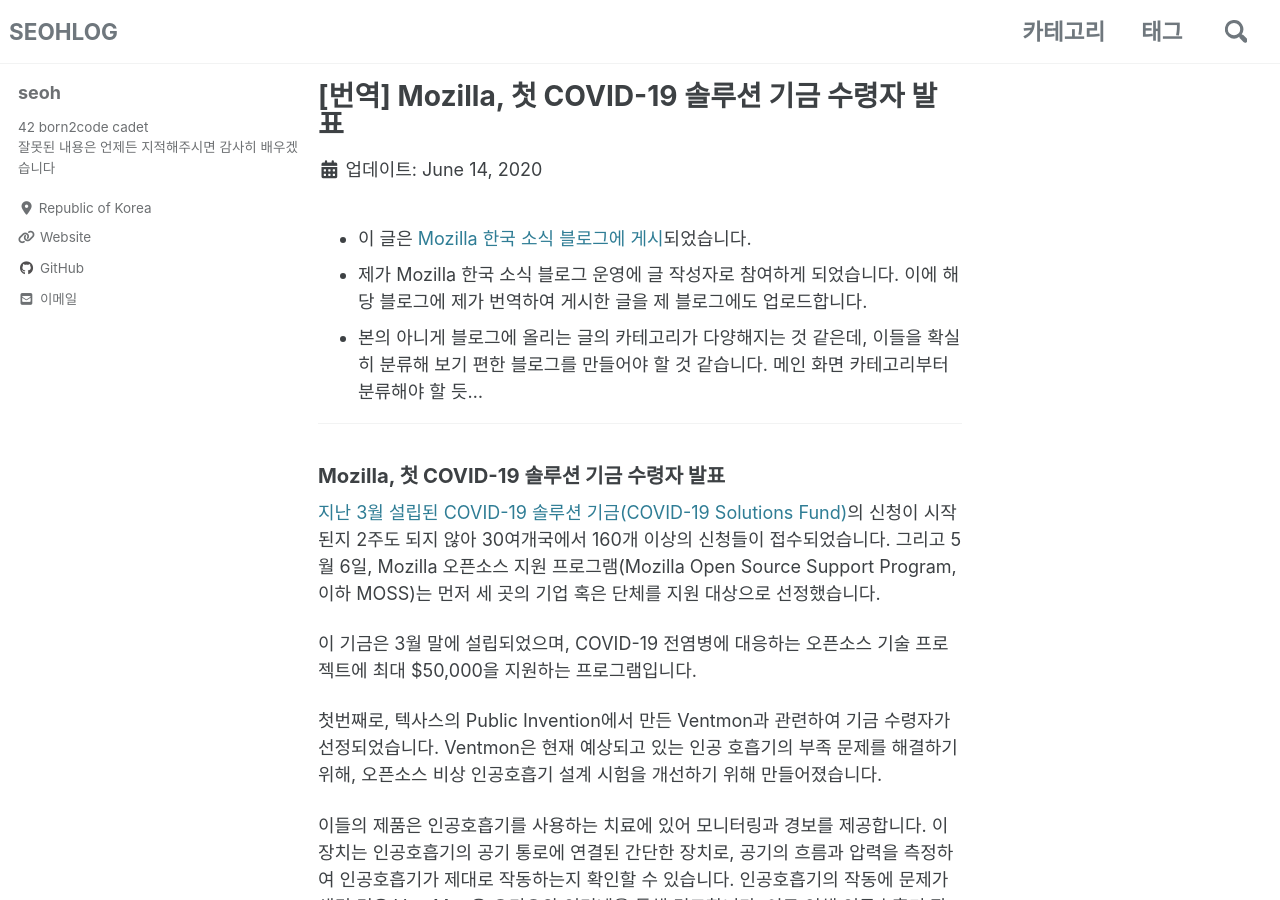
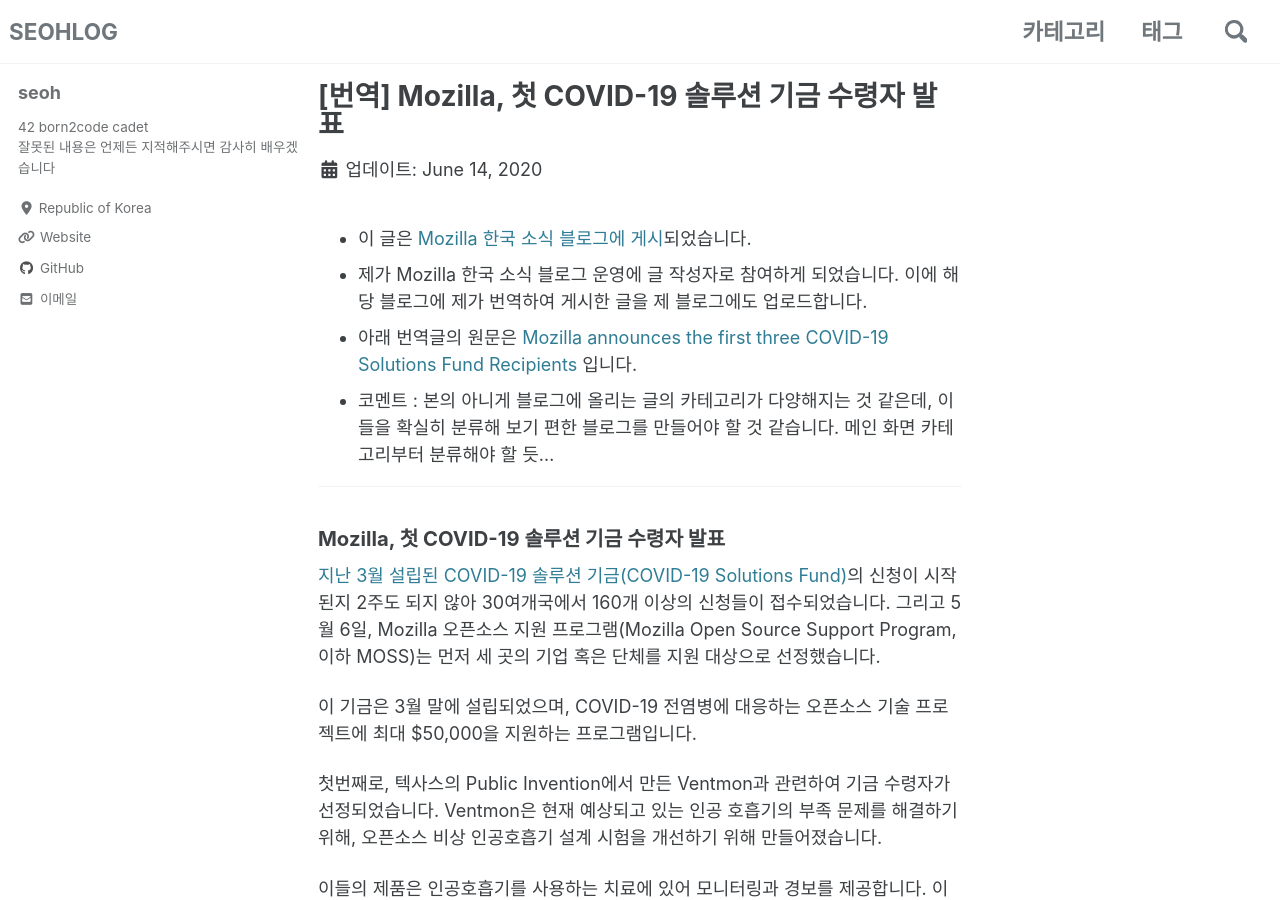
Before and after one commit to ohseyong/ohseyong.github.io, a Jekyll site: the page built from _posts/2020-06-15-Mozilla-covid-news.md, in a window 1280 px wide and 900 px high. Built offline with Jekyll 4.4.1, drawn with Linux system fonts in a browser that asks for light colours; cached includes are drawn as plain includes; nearby versions of some CDN libraries; comment, search, counter and statistics services are not loaded; some of the changed text lies outside the part shown.

Commit message:
Update 2020-06-15-Mozilla-covid-news.md

```diff
--- a/_posts/2020-06-15-Mozilla-covid-news.md
+++ b/_posts/2020-06-15-Mozilla-covid-news.md
@@ -10,7 +10,8 @@
 ---
   * 이 글은 <a href="http://www.mozilla.or.kr/community/blog/1611">Mozilla 한국 소식 블로그에 게시</a>되었습니다.
   * 제가 Mozilla 한국 소식 블로그 운영에 글 작성자로 참여하게 되었습니다. 이에 해당 블로그에 제가 번역하여 게시한 글을 제 블로그에도 업로드합니다.
-  * 본의 아니게 블로그에 올리는 글의 카테고리가 다양해지는 것 같은데, 이들을 확실히 분류해 보기 편한 블로그를 만들어야 할 것 같습니다. 메인 화면 카테고리부터 분류해야 할 듯...
+  * 아래 번역글의 원문은 <a href="https://blog.mozilla.org/blog/2020/05/06/mozilla-announces-the-first-three-covid-19-solutions-fund-awardees/" target="_blank" rel="noreferrer noopener">Mozilla announces the first three COVID-19 Solutions Fund Recipients</a> 입니다.
+  * 코멘트 : 본의 아니게 블로그에 올리는 글의 카테고리가 다양해지는 것 같은데, 이들을 확실히 분류해 보기 편한 블로그를 만들어야 할 것 같습니다. 메인 화면 카테고리부터 분류해야 할 듯...
 
 ---
 
```
Also changed, not shown: other parts of _posts/2020-06-15-Mozilla-covid-news.md (+0 -2 lines).
